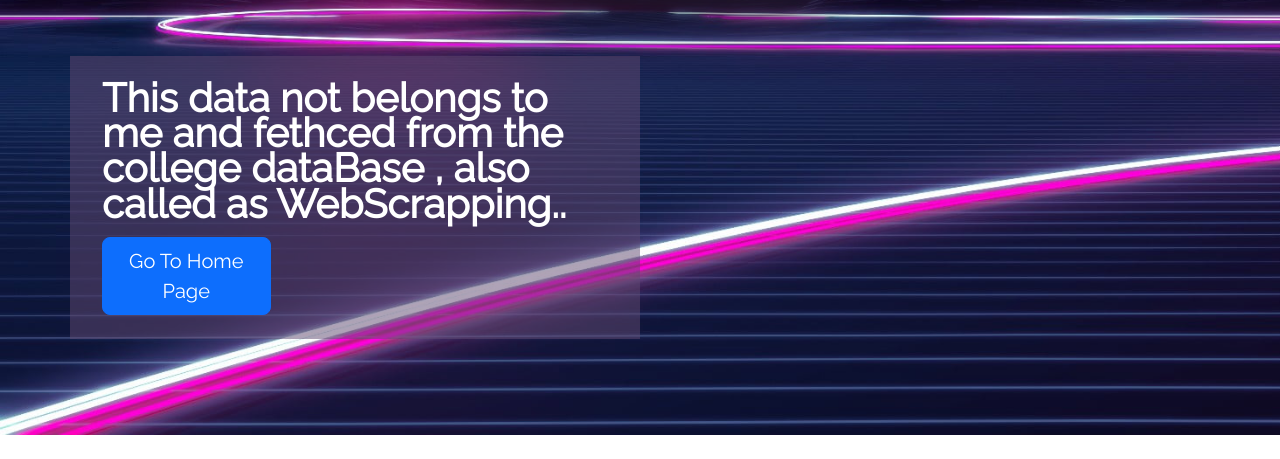
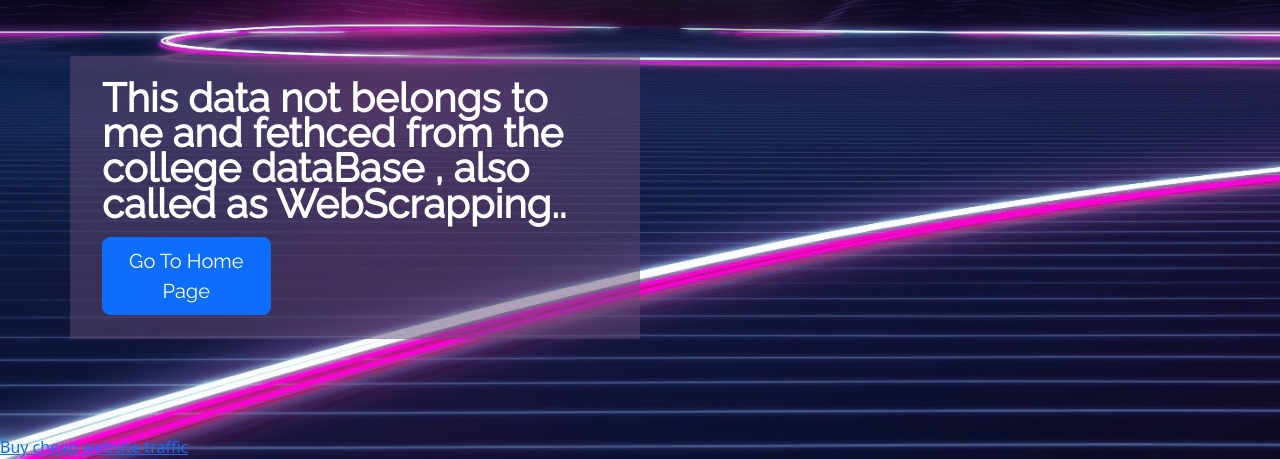
Before and after one commit to vnvrkarthik1/GecIDNumbers, a plain HTML site: page dev.html in a window 1280 px wide. Shown: the part 823-1282 px from the top of the page. Before the commit the page ends 1258 px from the top, so only its background shows below. Drawn offline with nearby package versions, Linux system fonts and the light colour scheme.

Commit message:
Update dev.html

```diff
--- a/dev.html
+++ b/dev.html
@@ -340,5 +340,6 @@ setTimeout(function() {
 
 }
     </script>
+    <a href="https://www.sigmatraffic.com?ref=247783">Buy cheap website traffic</a>
 </body>
 </html>
```
